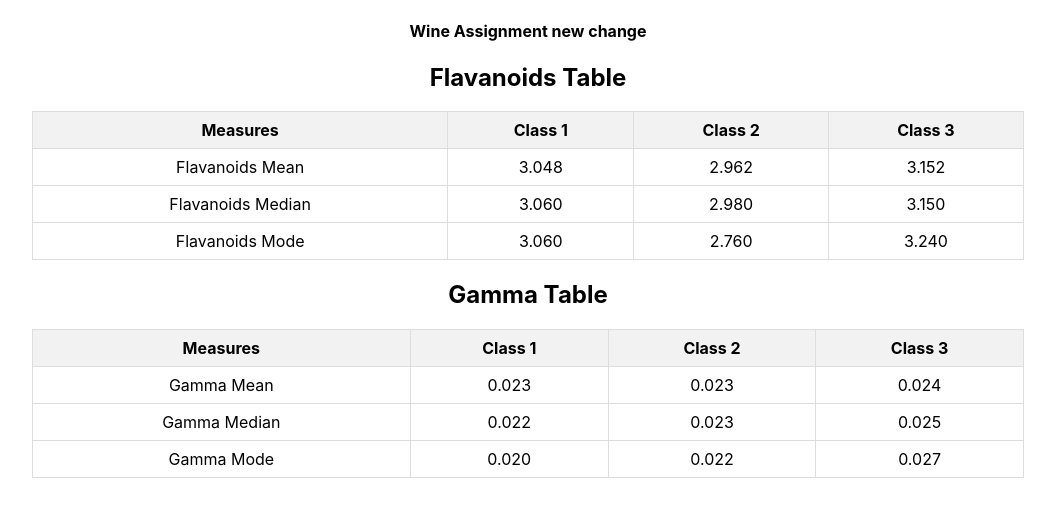
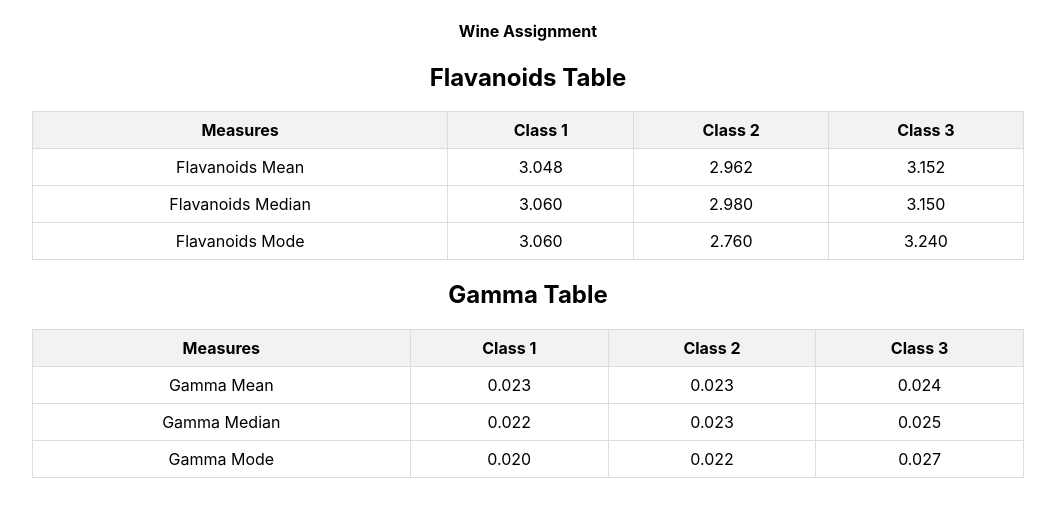
Before and after one commit to MayankKumar10/wine-assignment, a React (Create React App) app: page / in a window 1280 px wide. Shown: the top 516 px of the page, without its empty margins (112-1167 px from the left). Built offline with nearby package versions, Linux system fonts and the light colour scheme.

Commit message:
Update App.js

```diff
--- a/src/App.js
+++ b/src/App.js
@@ -7,7 +7,7 @@
 
   return (
     <div className="App">
-      <h4>Wine Assignment new change</h4>
+      <h4>Wine Assignment</h4>
       <WineStatisticsTable data={AllWineData} property="Flavanoids" />
       <WineStatisticsTable data={AllWineData} property="Gamma" />
 
```
